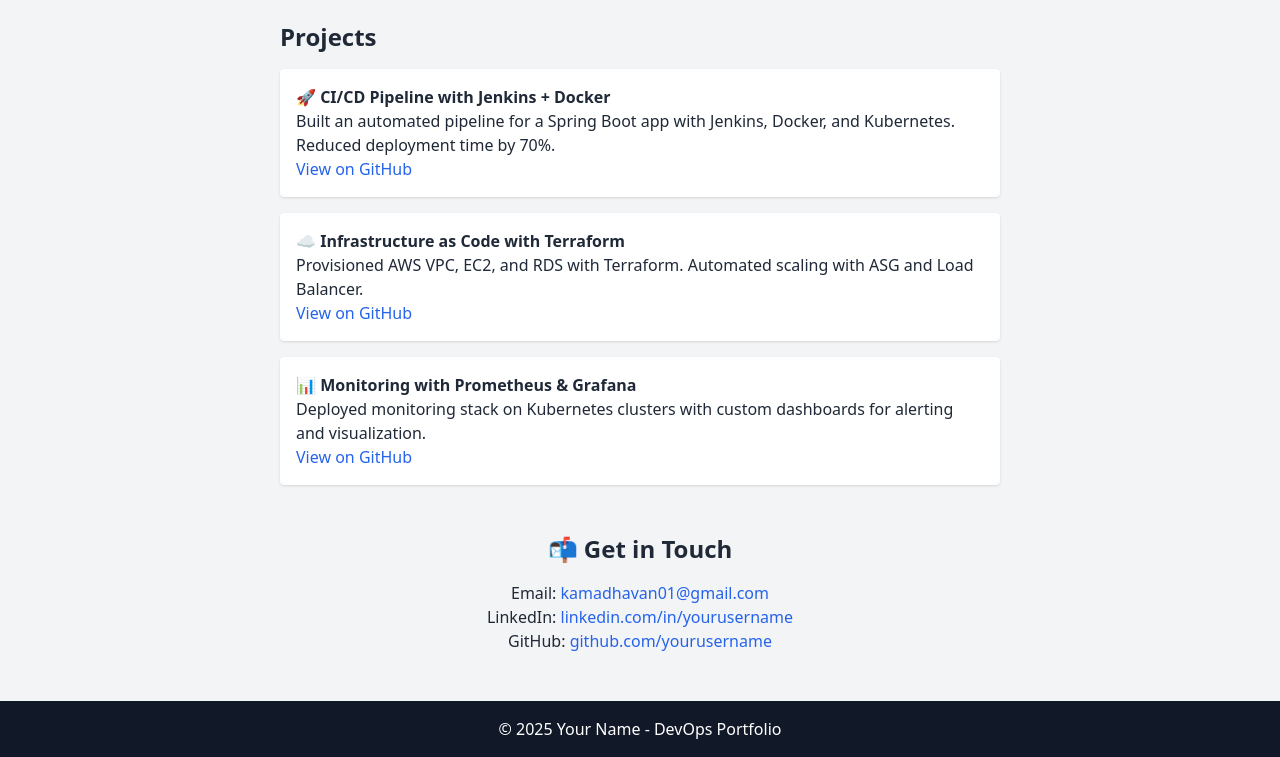
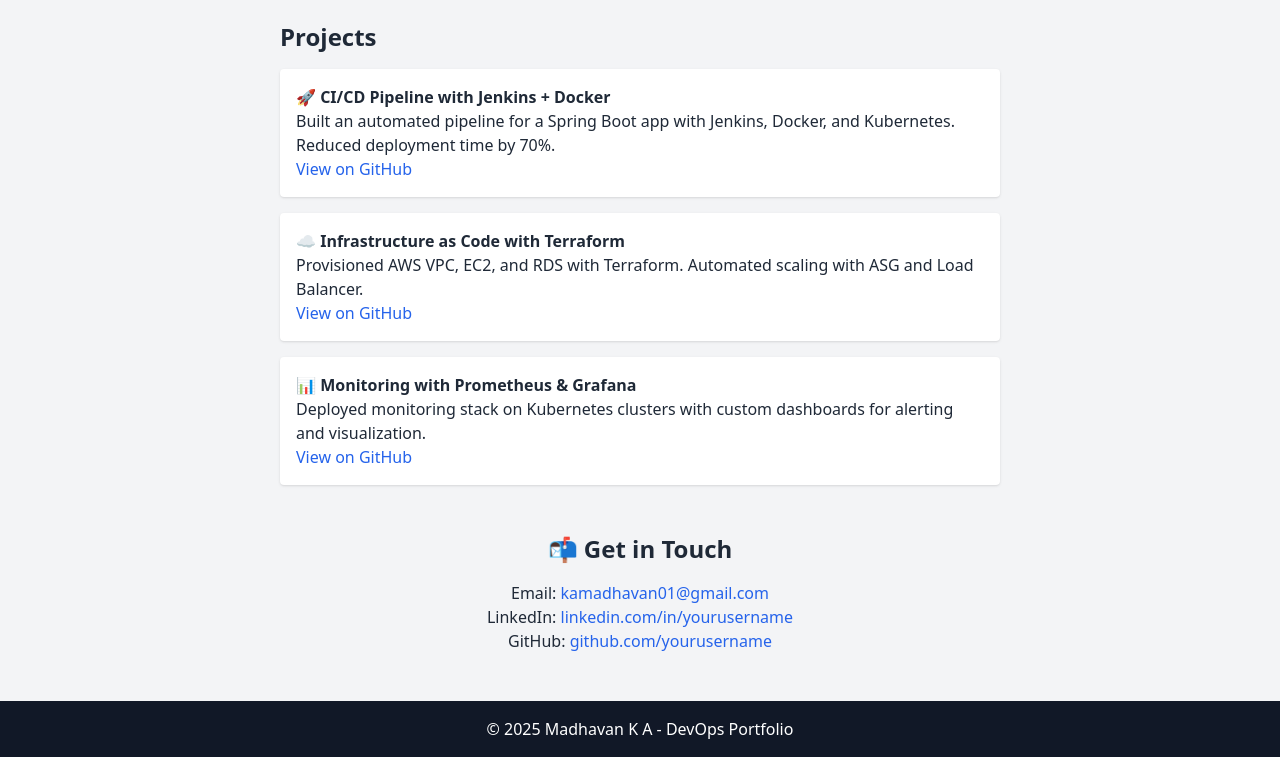
Before and after one commit to MADDY993/My-Portfolio, a plain HTML site: page index.html in a window 1280 px wide. Shown: the part 563-1320 px from the top of the page. Drawn offline with nearby package versions, Linux system fonts and the light colour scheme.

Commit message:
Update index.html

```diff
--- a/index.html
+++ b/index.html
@@ -71,7 +71,7 @@
 
   <!-- Footer -->
   <footer class="bg-gray-900 text-white text-center p-4 mt-6">
-    <p>© 2025 Your Name - DevOps Portfolio</p>
+    <p>© 2025 Madhavan K A - DevOps Portfolio</p>
   </footer>
 
 </body>
```
